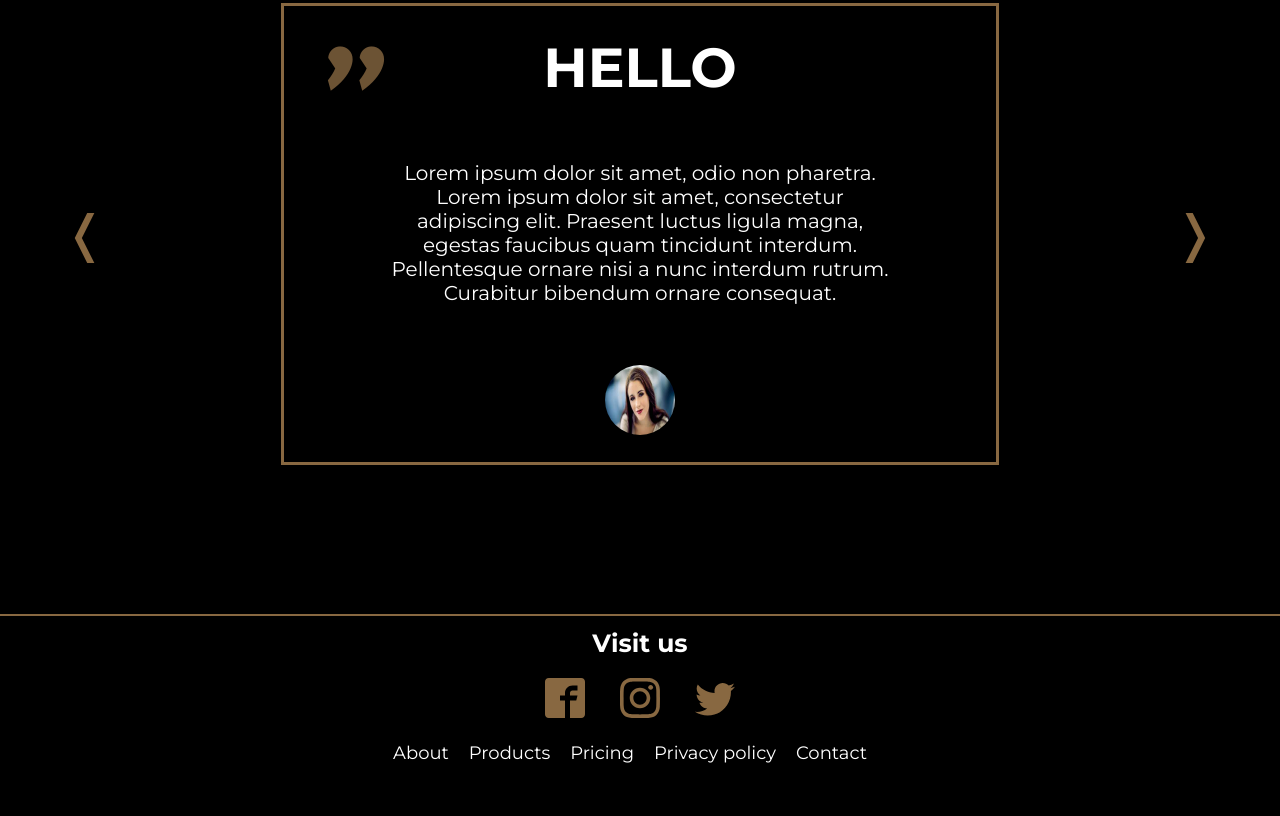
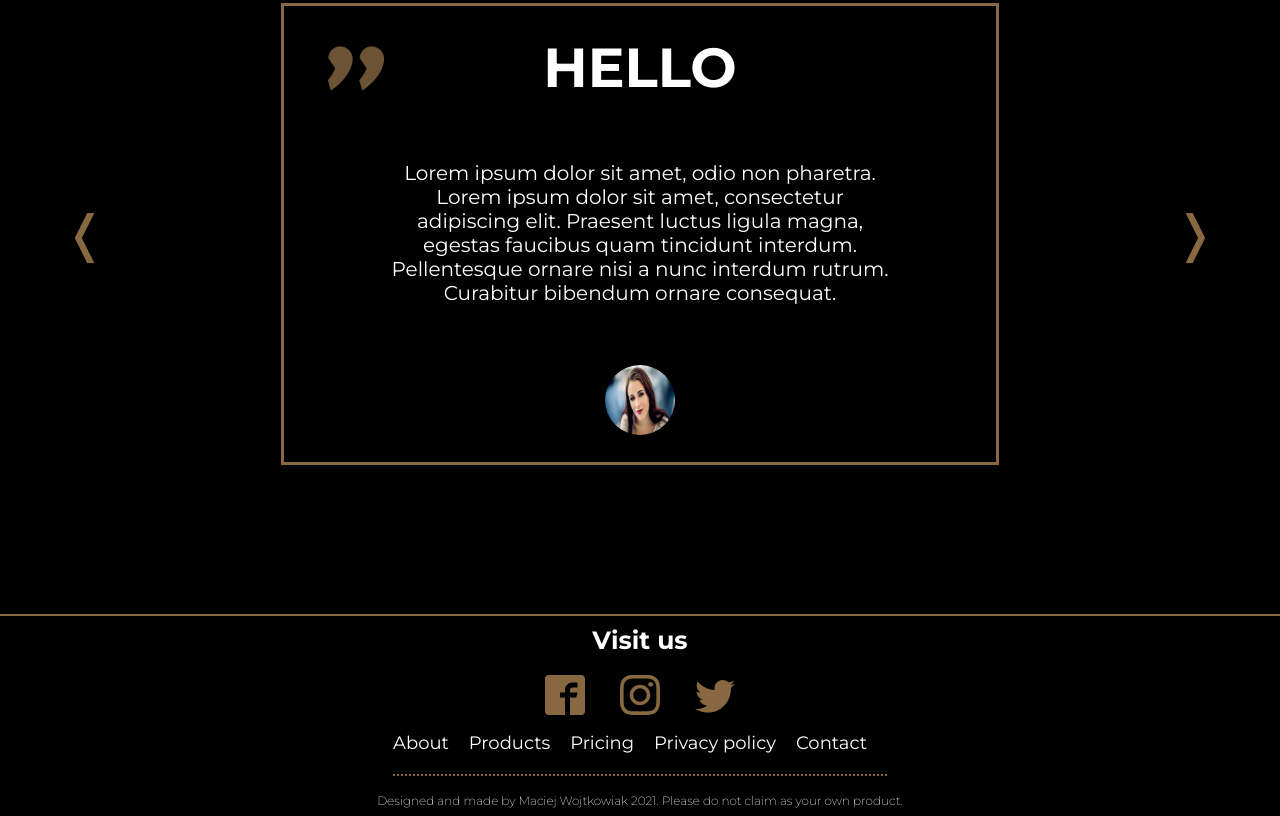
Before and after one commit to maciejwojtkowiak/lion-of-brabant, a website: page index.html in a window 1280 px wide. Shown: the part 2336-3152 px from the top of the page. Before the commit the page ends 3112 px from the top, so only its background shows below. Drawn offline with Linux system fonts and the light colour scheme.

Commit message:
finished styling footer

```diff
--- a/index.html
+++ b/index.html
@@ -180,6 +180,8 @@
                 <p>Privacy policy</p>
                 <p>Contact</p>
             </div>
+
+            <h5 class="footer__author">Designed and made by Maciej Wojtkowiak 2021. Please do not claim as your own product. </h5>
         </footer>
 
 
--- a/scss/layouts/footer.scss
+++ b/scss/layouts/footer.scss
@@ -1,7 +1,7 @@
 @import '../abstracts/variables.scss';
 
 .footer {
-    height: 20vh;
+    height: 25vh;
     display: grid;
     place-items: center;
     background-color: transparent;
@@ -29,10 +29,17 @@
     &__info {
         display: flex;
         flex-direction: row;
+        border-bottom: 2px dotted $light--brown;
+        padding-bottom: 2rem;
         & > p {
             margin-right: 2rem;
             font-size: 1.8rem;
         }
     }
 
+    &__author {
+        font-weight: 200;
+        font-size: 1.2rem;
+    }
+
 }
```
Also changed, not shown: scss/base.css, 1 other file.
